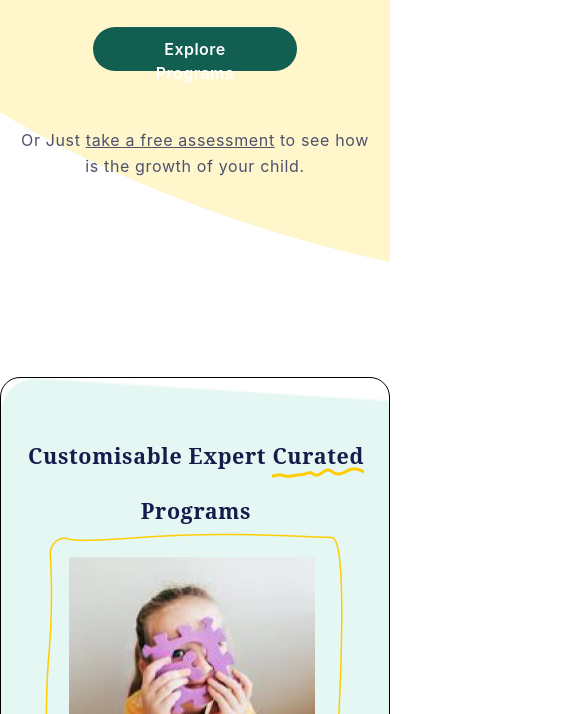
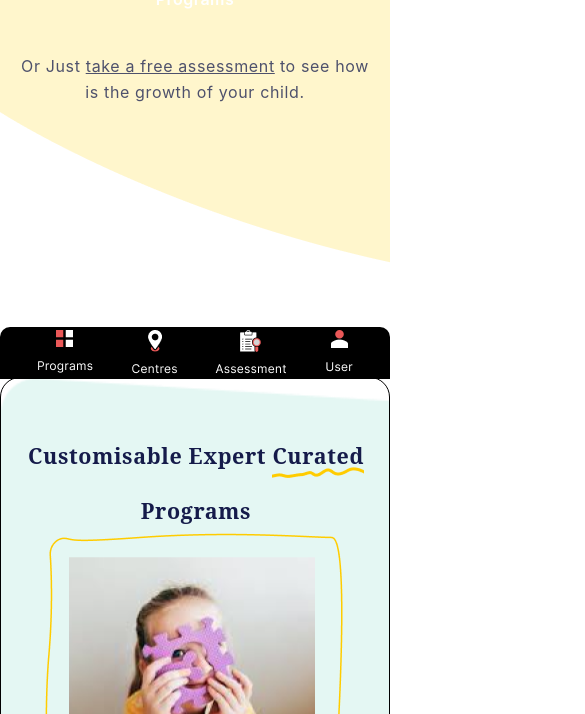
Before and after one commit to ashwani471/moms-belief, a plain HTML site: page index.html in a window 390 px wide. Shown: the part 465-1179 px from the top of the page, 585 px wide, since content can reach past the window. Drawn offline with Linux system fonts and the light colour scheme; files whose address does not match are found by name; a web font is replaced by a local one.

Commit message:
on-processing

```diff
--- a/index.html
+++ b/index.html
@@ -202,6 +202,30 @@
             </div>
         </div>
     </section>
+
+    <footer>
+        <div class="footer-wrap">
+            <div class="programs">
+                <img src="./Assets/Group 403.png" alt="">
+
+            </div>
+
+            <div class="centers">
+                <img src="./Assets/Group 402.png" alt="">
+
+            </div>
+
+            <div class="assesments">
+                <img src="./Assets/Group 401.png" alt="">
+
+            </div>
+
+            <div class="user">
+                <img src="./Assets/Group 400.png" alt="">
+
+            </div>
+        </div>
+    </footer>
    <script src="./scripts.js"></script>
 </body>
 </html>
--- a/style.css
+++ b/style.css
@@ -94,6 +94,7 @@ nav .btn .sign-up{
     line-height: 24px;
     color: #FFFFFF;
     border: none;
+    cursor: pointer;
 }
 
 nav .btn .login{
@@ -113,6 +114,11 @@ nav .btn .login{
     text-align: center;
     letter-spacing: 0.03em;
     color: #125E50;
+}
+
+nav .btn .login:hover{
+    background-color: #E4F7F3;
+    cursor: pointer;
 }
 
 /* ---------------Empower Moms Section ----------------*/
@@ -692,7 +698,16 @@ input , label{
 
 }
 
+footer{
+    display: none;
+}
+
 @media only screen and (max-width:500px)  {
+
+    html, body {
+        max-width: 100%;
+        overflow-x: hidden;
+    }
 
     nav{
         width: 100vw;
@@ -711,6 +726,18 @@ input , label{
     .empower .empower-text{
         width: 90%;
     }
+    .empower .empower-text h1 {
+        font-size: 25px;
+        width: 80%;
+        margin: 0 auto;
+        line-height: 40px;
+    }
+
+    /* .empower .empower-text .explore-btn {
+        width: 165px;
+        height: 36px;
+        font-size: 15px;
+    } */
 
     .curated-prog{
         width: 100vw;
@@ -776,6 +803,24 @@ input , label{
 
     }
 
+    .forms .read-content .read-content-heading{
+        width: 80%;
+        /* line-height: 30px; */
+    }
+
+    .forms .read-content .read-content-heading h6{
+        font-size: 20px;
+        line-height: 30px;
+        margin: 0 auto;
+        width: 80%;
+    }
+
+    .forms .forms-container .form h6 {
+        font-size: 18px;
+        width: 76%;
+        margin: 20px auto;
+    }
+
     .forms-container .form .upper-input{
         flex-direction: column;
         /* margin-left: 4%; */
@@ -815,4 +860,25 @@ input , label{
     .benefits{
         display: none;
     }
+
+    /*----------------- footer styling -----------------*/
+
+    footer{
+      display: block;
+      background-color: #000000;
+      border-top-left-radius: 10px;
+        border-top-right-radius: 10px;
+        position: fixed;
+   left: 0;
+   bottom: 0;
+   width: 100%;
+    }
+
+    footer .footer-wrap{
+        display: flex;
+        justify-content: space-evenly;
+        padding-top: 3px;
+
+    }
+
 }
```
Also changed, not shown: Assets/Group 400.png (added), Assets/Group 401.png (added), Assets/Group 402.png (added), Assets/Group 403.png (added).
